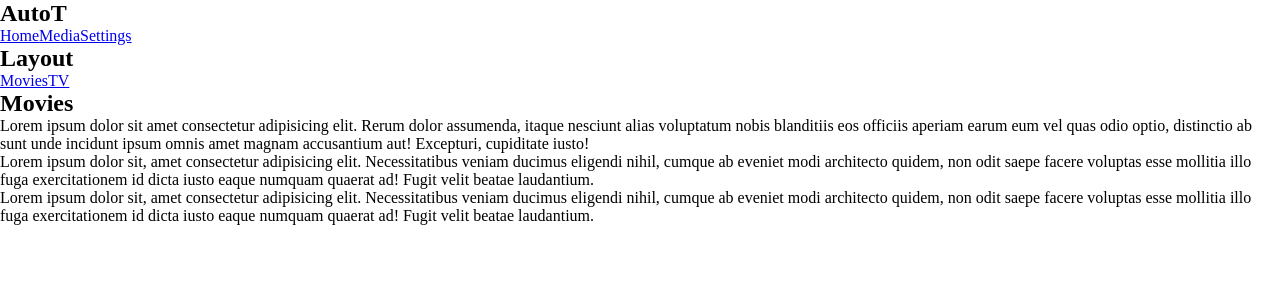
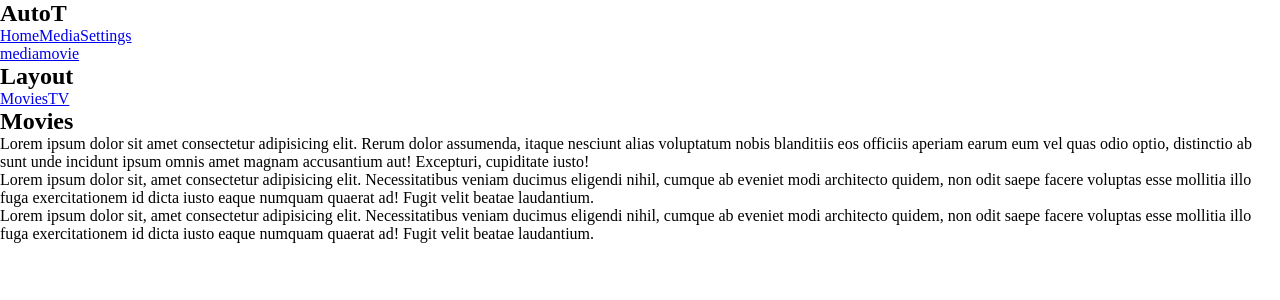
Before and after one commit to auto3t/auto3t, a JavaScript app in the folder frontend/: page /media/movie in a window 1280 px wide. Shown: the top 300 px of the page. Built offline with nearby package versions, Linux system fonts and the light colour scheme; the HTML template or start-up script is replaced by a standard one.

Commit message:
add breadcrumbs

```diff
--- /dev/null
+++ b/frontend/src/components/Breadcrumbs.js
@@ -0,0 +1,22 @@
+import { Link, useLocation } from "react-router-dom"
+
+export default function Breadcrumbs() {
+
+  const location = useLocation();
+  let currentLink = '';
+  const crumbs = location.pathname.split('/')
+    .filter(crumb => crumb !== '')
+    .map(crumb => {
+      currentLink += `/${crumb}`
+
+      return (
+        <span className="crumb" key={crumb}>
+          <Link to={currentLink}>{crumb}</Link>
+        </span>
+      )
+    })
+
+  return (
+    <div className="breadCrumbs">{crumbs}</div>
+  )
+}
--- a/frontend/src/layouts/RootLayout.js
+++ b/frontend/src/layouts/RootLayout.js
@@ -1,4 +1,5 @@
 import { NavLink, Outlet } from "react-router-dom";
+import Breadcrumbs from "../components/Breadcrumbs";
 
 export default function RootLayout() {
   return (
@@ -10,6 +11,7 @@
           <NavLink to="media">Media</NavLink>
           <NavLink to="settings">Settings</NavLink>
         </nav>
+        <Breadcrumbs />
       </header>
       <main>
         <Outlet />
--- a/frontend/src/pages/media/TVShowDetails.js
+++ b/frontend/src/pages/media/TVShowDetails.js
@@ -1,4 +1,4 @@
-import { Link, useLoaderData, useParams } from "react-router-dom"
+import { useLoaderData, useParams } from "react-router-dom"
 
 export default function TVShowDetail() {
 
@@ -8,6 +8,7 @@
   return (
     <div className="tvshow-detail">
       <h2>{ show.name }</h2>
+      <p>Show ID: {id}</p>
       <div dangerouslySetInnerHTML={{ __html: show.description }} />
     </div>
   )
```
